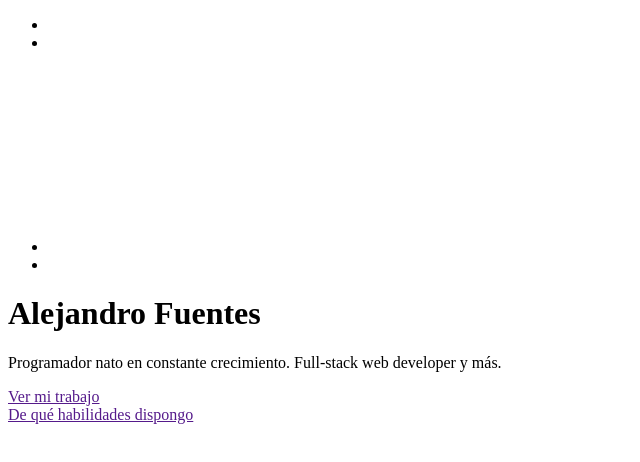
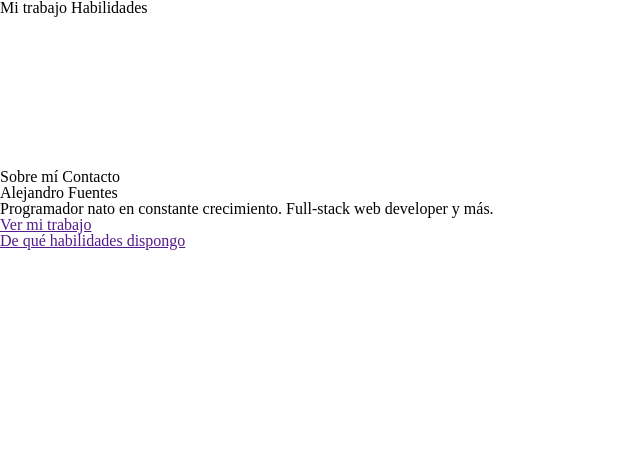
Before and after one commit to fontk/portfolio, a plain HTML site: page index.html in a window 1280 px wide. Shown: the whole page, without its empty margins (0-640 px from the left). Drawn offline with Linux system fonts and the light colour scheme.

Commit message:
primer commit oficial

```diff
--- /dev/null
+++ b/css/reset.css
@@ -0,0 +1,48 @@
+/* http://meyerweb.com/eric/tools/css/reset/
+   v2.0 | 20110126
+   License: none (public domain)
+*/
+
+html, body, div, span, applet, object, iframe,
+h1, h2, h3, h4, h5, h6, p, blockquote, pre,
+a, abbr, acronym, address, big, cite, code,
+del, dfn, em, img, ins, kbd, q, s, samp,
+small, strike, strong, sub, sup, tt, var,
+b, u, i, center,
+dl, dt, dd, ol, ul, li,
+fieldset, form, label, legend,
+table, caption, tbody, tfoot, thead, tr, th, td,
+article, aside, canvas, details, embed,
+figure, figcaption, footer, header, hgroup,
+menu, nav, output, ruby, section, summary,
+time, mark, audio, video {
+	margin: 0;
+	padding: 0;
+	border: 0;
+	font-size: 100%;
+	font: inherit;
+	vertical-align: baseline;
+}
+/* HTML5 display-role reset for older browsers */
+article, aside, details, figcaption, figure,
+footer, header, hgroup, menu, nav, section {
+	display: block;
+}
+body {
+	line-height: 1;
+}
+ol, ul {
+	list-style: none;
+}
+blockquote, q {
+	quotes: none;
+}
+blockquote:before, blockquote:after,
+q:before, q:after {
+	content: '';
+	content: none;
+}
+table {
+	border-collapse: collapse;
+	border-spacing: 0;
+}
--- a/css/style.css
+++ b/css/style.css
@@ -1,2 +1,13 @@
+/* General styles */
 
-/**/
+
+nav {
+
+}
+
+ul {
+    list-style: none;
+}
+li {
+    display: inline;
+}
--- a/index.html
+++ b/index.html
@@ -1,18 +1,20 @@
 <!DOCTYPE html>
 
 <html lang="es">
+
 <head>
     <title>A.Fuentes</title>
 
     <!-- Web own css -->
 
     <link rel="stylesheet" type="text/css" href="css/style.css">
+    <link rel="stylesheet" type="text/css" href="css/reset.css">
 
     <!-- External css-->
 
     <!-- Web own js -->
 
-        <script src="../js/main.js"></script>
+    <script src="js/main.js"></script>
 
     <!-- External js-->
 
@@ -23,15 +25,15 @@
 
     <nav>
         <ul class="nav__list">
-                <li></li>
-                <li></li>
+            <li>Mi trabajo</li>
+            <li>Habilidades</li>
         </ul>
 
         <svg class="nav__logo"></svg>
 
         <ul class="nav__list">
-                <li></li>
-                <li></li>
+            <li>Sobre mí</li>
+            <li>Contacto</li>
         </ul>
 
     </nav>
@@ -59,4 +61,5 @@
 
 
 </body>
+
 </html>
```
Lines whose indentation alone changed are shown as unchanged.
